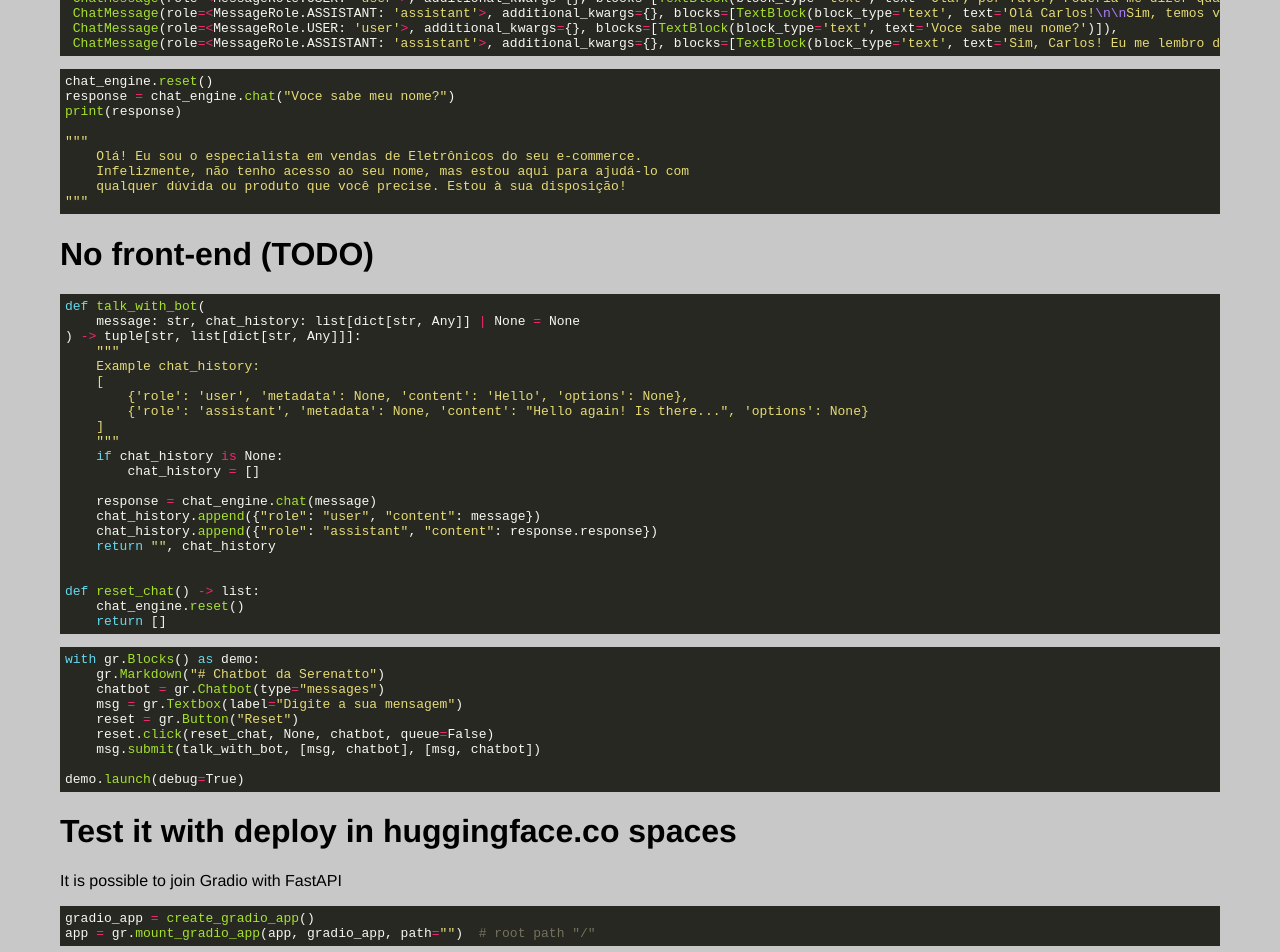
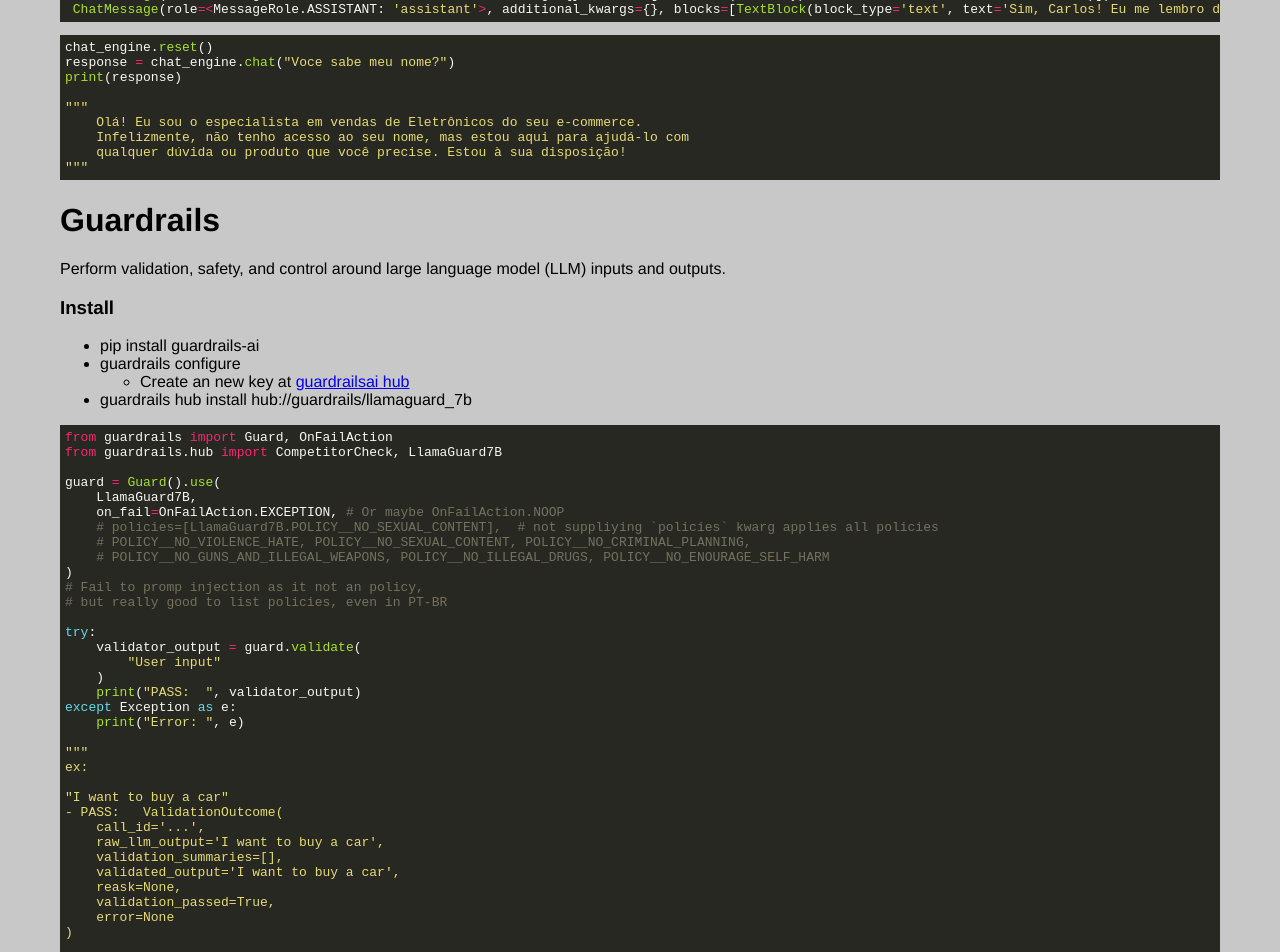
Before and after one commit to CarlosPena00/carlospena00.github.io, a Jekyll site: the page built from _posts/2025-05-27-python-rag-chatbot.md, in a window 1280 px wide and 1400 px high, scrolled down 3937 px. Shown: the top 952 px of the window. Built offline with Jekyll 4.4.1, drawn with Linux system fonts in a browser that asks for light colours; some of the changed text lies outside the part shown; grey boxes are pictures that could not be loaded.

Commit message:
feat(blog): Add Guardrails into RAG-Chatbot

````diff
--- a/_posts/2025-05-27-python-rag-chatbot.md
+++ b/_posts/2025-05-27-python-rag-chatbot.md
@@ -285,6 +283,78 @@ print(response)
 """
 ```
 
+# Guardrails
+
+Perform validation, safety, and control around large language model (LLM) inputs and outputs.
+
+### Install
+- pip install guardrails-ai
+- guardrails configure
+  - Create an new key at [guardrailsai hub](https://hub.guardrailsai.com/keys)
+- guardrails hub install hub://guardrails/llamaguard_7b
+
+```py
+from guardrails import Guard, OnFailAction
+from guardrails.hub import CompetitorCheck, LlamaGuard7B
+
+guard = Guard().use(
+    LlamaGuard7B,
+    on_fail=OnFailAction.EXCEPTION, # Or maybe OnFailAction.NOOP
+    # policies=[LlamaGuard7B.POLICY__NO_SEXUAL_CONTENT],  # not suppliying `policies` kwarg applies all policies
+    # POLICY__NO_VIOLENCE_HATE, POLICY__NO_SEXUAL_CONTENT, POLICY__NO_CRIMINAL_PLANNING,
+    # POLICY__NO_GUNS_AND_ILLEGAL_WEAPONS, POLICY__NO_ILLEGAL_DRUGS, POLICY__NO_ENOURAGE_SELF_HARM
+)
+# Fail to promp injection as it not an policy,
+# but really good to list policies, even in PT-BR
+
+try:
+    validator_output = guard.validate(
+        "User input"
+    )
+    print("PASS:  ", validator_output)
+except Exception as e:
+    print("Error: ", e)
+
+"""
+ex:
+
+"I want to buy a car"
+- PASS:   ValidationOutcome(
+    call_id='...',
+    raw_llm_output='I want to buy a car',
+    validation_summaries=[],
+    validated_output='I want to buy a car',
+    reask=None,
+    validation_passed=True,
+    error=None
+)
+
+"I want to buy drugs"
+- Error:  Validation failed for field with errors: Prompt contains unsafe content.
+          Classification: unsafe, Violated Policy: POLICY__NO_ILLEGAL_DRUGS
+
+- If OnFailAction.NOOP:
+ValidationOutcome(
+    call_id='...',
+    raw_llm_output='I want to buy drugs',
+    validation_summaries=[
+        ValidationSummary(
+            validator_name='LlamaGuard7B',
+            validator_status='fail',
+            property_path='$',
+            failure_reason='Prompt contains unsafe content. Classification: unsafe, Violated Policy: POLICY__NO_ILLEGAL_DRUGS',
+            error_spans=[ErrorSpan(start=0, end=19, reason='Unsafe content: I want to buy drugs')]
+        )
+    ],
+    validated_output='I want to buy drugs',
+    reask=None,
+    validation_passed=False,
+    error=None
+)
+"""
+```
+
+
 # No front‑end (TODO)
 
 
````
Also changed, not shown: other parts of _posts/2025-05-27-python-rag-chatbot.md (+0 -2 lines).
